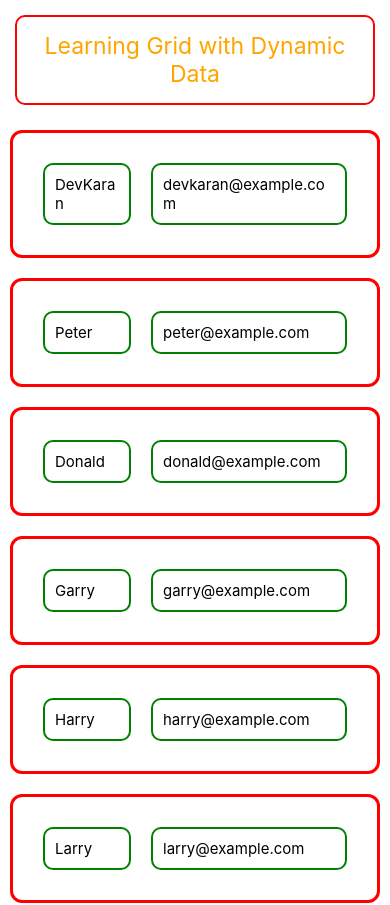
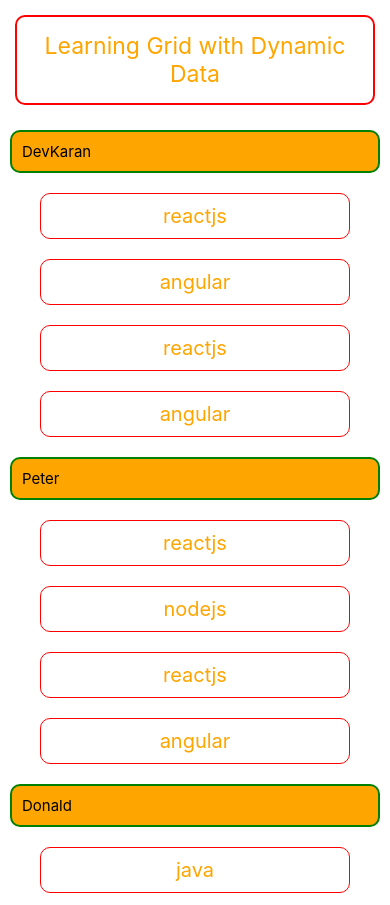
Before and after one commit to DKSingh1604/firstCli, a React Native app: screen / in a window 390 px wide. Shown: the top 905 px of the page. Built offline with nearby package versions, Linux system fonts and the light colour scheme.

Commit message:
- learned section list implementation with dynamic data

```diff
--- a/App.tsx
+++ b/App.tsx
@@ -7,6 +7,7 @@ import {
   StatusBar,
   Platform,
   FlatList,
+  SectionList,
 } from 'react-native';
 import ExStyles from './css/styles';
 import UserData from './components/userData';
@@ -17,66 +18,70 @@ const App = () => {
       name: 'DevKaran',
       email: 'devkaran@example.com',
       age: 25,
-      data: ['reactjs', 'angular'],
+      data: ['reactjs', 'angular', 'reactjs', 'angular'],
     },
     {
       id: 2,
       name: 'Peter',
       email: 'peter@example.com',
       age: 28,
-      data: ['reactjs', 'nodejs'],
+      data: ['reactjs', 'nodejs', 'reactjs', 'angular'],
     },
     {
       id: 3,
       name: 'Donald',
       email: 'donald@example.com',
       age: 32,
-      data: ['java', 'angular'],
+      data: ['java', 'angular', 'reactjs', 'angular'],
     },
     {
       id: 4,
       name: 'Garry',
       email: 'garry@example.com',
       age: 27,
-      data: ['reactjs', 'php'],
+      data: ['reactjs', 'php', 'reactjs', 'angular'],
     },
     {
       id: 5,
       name: 'Harry',
       email: 'harry@example.com',
       age: 30,
-      data: ['html', 'angular'],
+      data: ['html', 'angular', 'reactjs', 'angular'],
     },
     {
       id: 6,
       name: 'Larry',
       email: 'larry@example.com',
       age: 26,
-      data: ['reactjs', 'css'],
+      data: ['reactjs', 'css', 'reactjs', 'angular'],
     },
     {
       id: 7,
       name: 'Morry',
       email: 'morry@example.com',
       age: 29,
+      data: ['reactjs', 'bootstrap', 'reactjs', 'angular'],
     },
     {
       id: 8,
       name: 'Tony',
       email: 'tony@example.com',
       age: 31,
+      data: ['tailwind', 'angular', 'reactjs', 'angular'],
     },
     {
       id: 9,
       name: 'Stark',
       email: 'stark@example.com',
       age: 35,
+      data: ['reactjs', 'nest.js', 'reactjs', 'angular'],
     },
     {
       id: 10,
       name: 'Steve',
       email: 'steve@example.com',
       age: 33,
+      data: ['reactjs', 'vue', 'reactjs', 'angular'],
     },
   ];
 
@@ -90,9 +95,15 @@ const App = () => {
       >
         <View style={{ marginBottom: 100 }}>
           <Text style={ExStyles.button}>Learning Grid with Dynamic Data</Text>
-          <FlatList
-            data={users}
-            renderItem={({ item }) => <UserData item={item} />}
+          <SectionList
+            // style={ExStyles.textbox}
+            sections={users}
+            renderSectionHeader={({ section: { name } }) => (
+              <Text style={ExStyles.gridElement}>{name}</Text>
+            )}
+            renderItem={({ item }) => (
+              <Text style={ExStyles.items}>{item}</Text>
+            )}
           />
         </View>
       </SafeAreaView>
--- a/css/styles.ts
+++ b/css/styles.ts
@@ -31,7 +31,8 @@ const ExStyles = StyleSheet.create<{ textbox: TextStyle, button: TextStyle, item
         color: 'orange',
         fontSize: 20,
         padding: 10,
-        margin: 20,
+        margin: 10,
+        marginHorizontal: 40,
         textAlign: 'center',
         borderColor: 'red',
         borderWidth: 1.5,
@@ -44,7 +45,8 @@ const ExStyles = StyleSheet.create<{ textbox: TextStyle, button: TextStyle, item
         textAlign: 'left',
         borderRadius: 10,
         borderColor: 'green',
-        borderWidth: 2
+        borderWidth: 2,
+        backgroundColor: 'orange'
     },
 
 });
```
